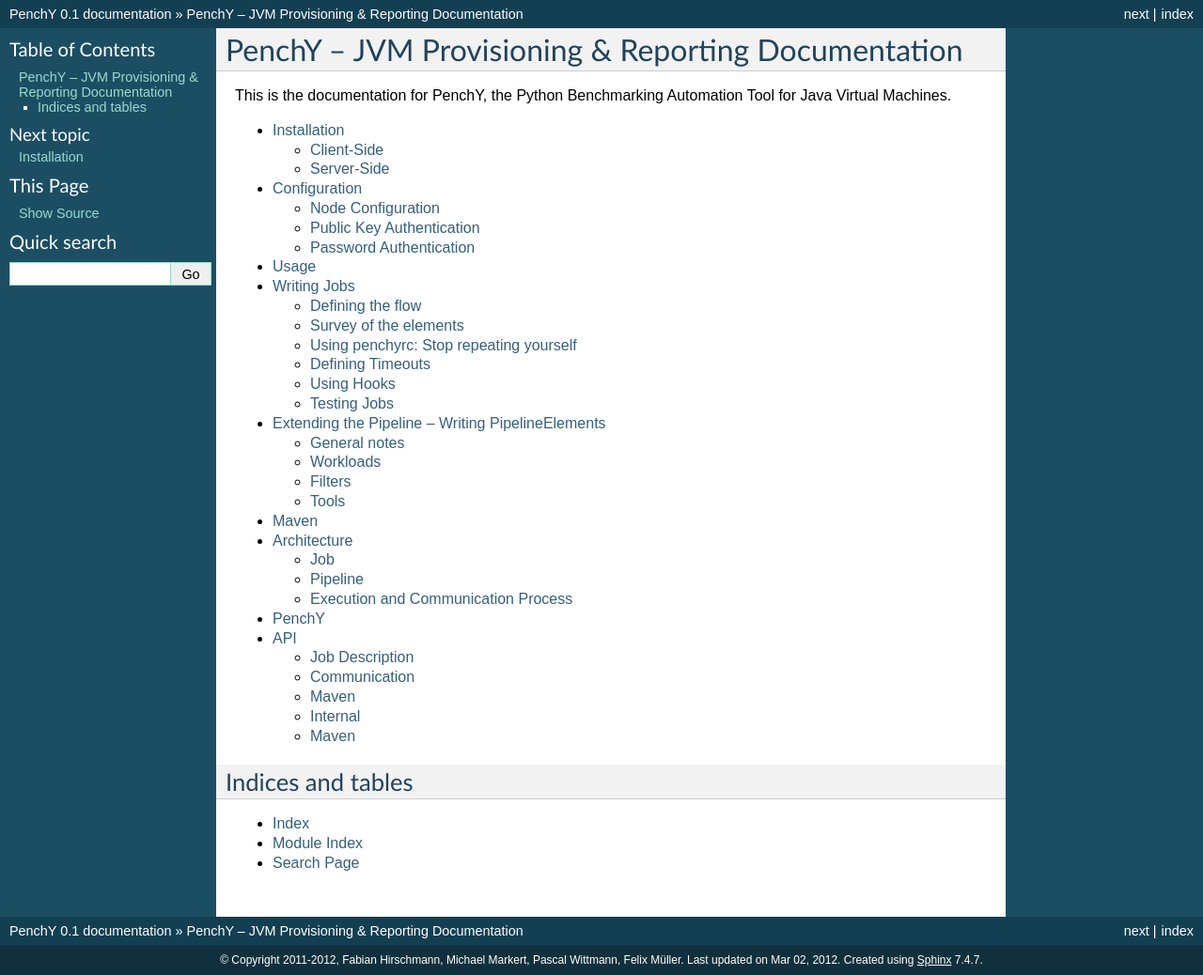
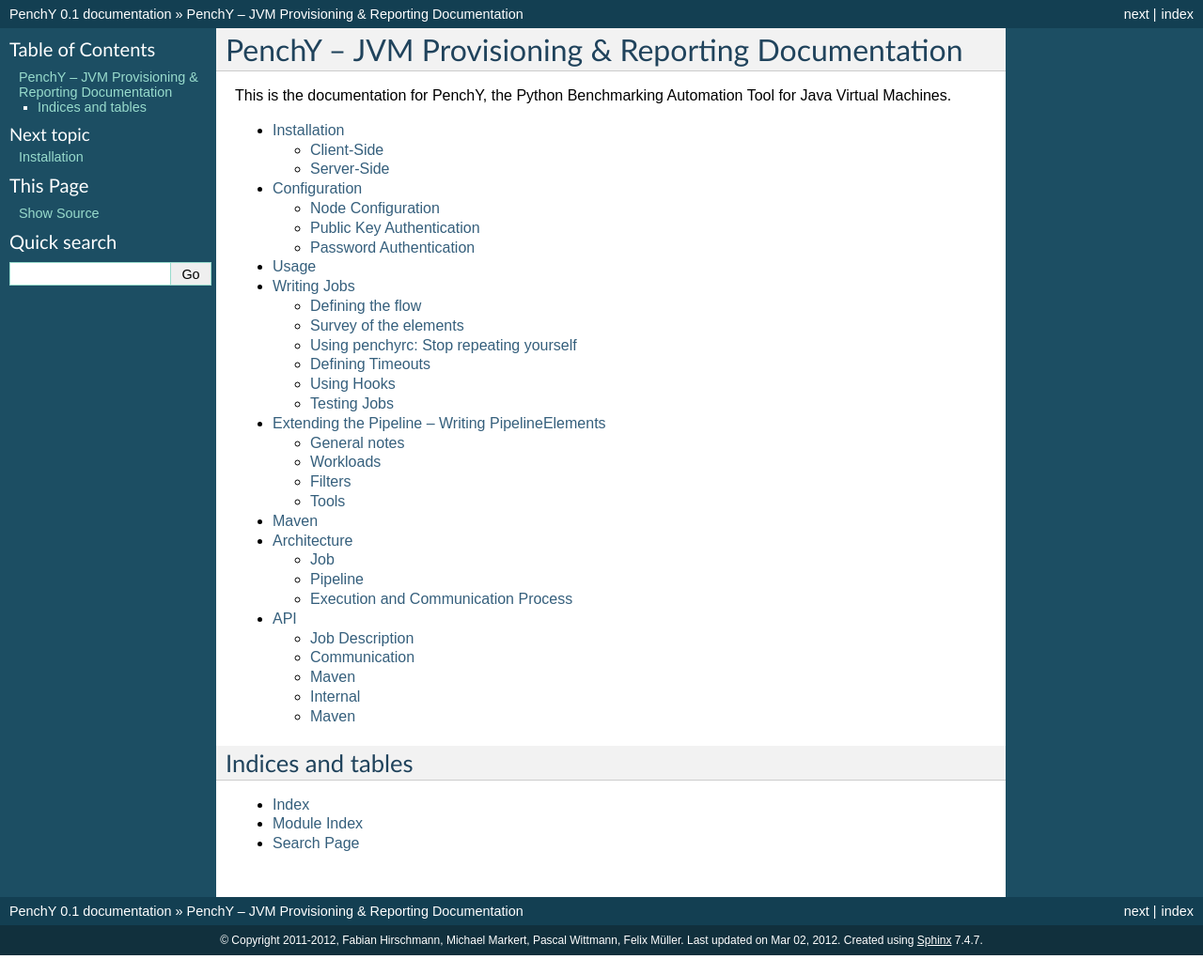
Before and after one commit to fhirschmann/penchy, a Sphinx documentation site: the page built from docs/index.rst, in a window 1280 px wide. Shown: the whole page at 94% size. Built offline with Sphinx 7.4.7, drawn with Linux system fonts in a browser that asks for light colours; formulas are drawn with MathJax 3; after the commit the page ends 1017 px from its top, so only the background shows below that.

Commit message:
Remove docs/modules.rst.
Signed-off-by: Michael Markert <markert.michael@googlemail.com>

```diff
--- a/docs/index.rst
+++ b/docs/index.rst
@@ -15,7 +15,6 @@
    extending
    maven
    arch
-   modules
    api
 
 Indices and tables
--- a/docs/modules.rst
+++ /dev/null
@@ -1,6 +0,0 @@
-======
-PenchY
-======
-
-.. toctree::
-   :maxdepth: 4
```
